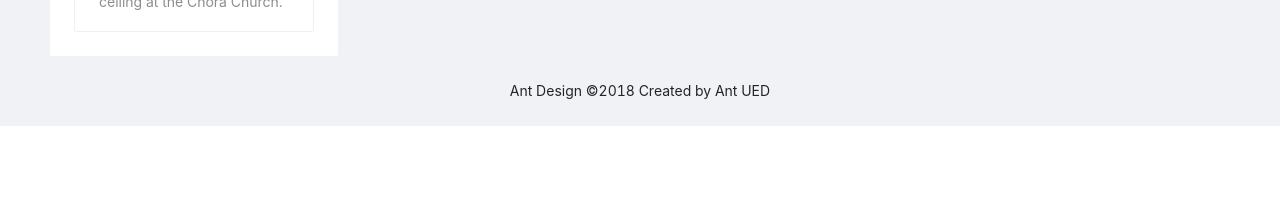
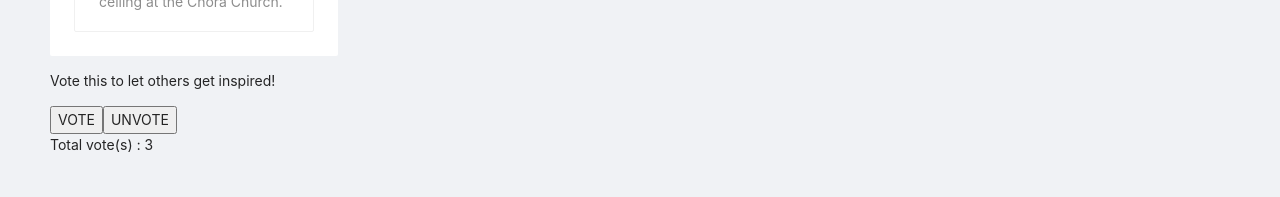
Before and after one commit to afidarindy/WEB3A-431729-AFIDA-REACT, a React (Create React App) app: page / in a window 1280 px wide. Shown: the part 718-915 px from the top of the page. Before the commit the page ends 844 px from the top, so only its background shows below. Built offline with nearby package versions, Linux system fonts and the light colour scheme.

Commit message:
add tombol vote

```diff
--- a/src/App.js
+++ b/src/App.js
@@ -1,9 +1,9 @@
 import React from 'react';
 //import logo from './logo.svg';
 import './App.css';
-
 import './style.css';
 import {Layout, Menu, Breadcrumb, Row, Col, Card } from 'antd';
+import BucketList from './container/BucketList/bucketlist';
 
 
 function App () {
@@ -34,6 +34,7 @@ const cardData = [
 ]
 
 return (
+
 <Layout className="layout">
   <Header>
     <div className="logo" />
@@ -48,12 +49,15 @@ return (
       <Menu.Item key="3">Contact</Menu.Item>
     </Menu>
   </Header>
+
   <Content style={{ padding: '0 50px' }}>
+
     <Breadcrumb style={{ margin: '16px 0' }}>
       <Breadcrumb.Item>Home</Breadcrumb.Item>
       <Breadcrumb.Item>Popular</Breadcrumb.Item>
       <Breadcrumb.Item>Rindy's Bucket List</Breadcrumb.Item>
     </Breadcrumb>
+
     <div className="site-layout-content">
       <Row gutter={32}>
         {cardData.map (data=>
@@ -66,14 +70,21 @@ return (
   >
               <Meta title = {data.destination} description = {data.note} />
             </Card>
-
             </Card>
           </Col>
-    )}
+          )
+        }
       </Row>
     </div>
+
+    <BucketList />
+
+
+
   </Content>
+
   <Footer style={{ textAlign: 'center' }}>Ant Design ©2018 Created by Ant UED</Footer>
+
 </Layout>
 );
 
--- /dev/null
+++ b/src/container/BucketList/bucketlist.jsx
@@ -0,0 +1,39 @@
+import React, { Component, Fragment } from 'react';
+
+class BucketList extends Component {
+    state = {
+        order: 3
+    }
+    handlePlus = () => {
+        this.setState ({
+            order : this.state.order + 1
+        })
+    }
+    handleMinus = () => {
+        if (this.state.order > 0){
+            this.setState ({
+                order : this.state.order - 1
+            })
+        }
+    }
+
+    render() {
+        return (
+            <Fragment>
+                <div className="card">
+                <p className="bucket-votes"></p>
+                <div className="counter">
+                    <p>Vote this to let others get inspired!</p>
+                    <button className="vote" onClick={this.handlePlus}>VOTE</button>
+                    <button className="unvote" onClick={this.handleMinus}>UNVOTE</button>
+                    <div className="count">
+                        <p>Total vote(s) : {this.state.order}</p>
+                    </div>
+                </div>
+                </div>
+            </Fragment>
+        );
+    }
+}
+
+export default BucketList;
```
Lines whose indentation alone changed are shown as unchanged.
